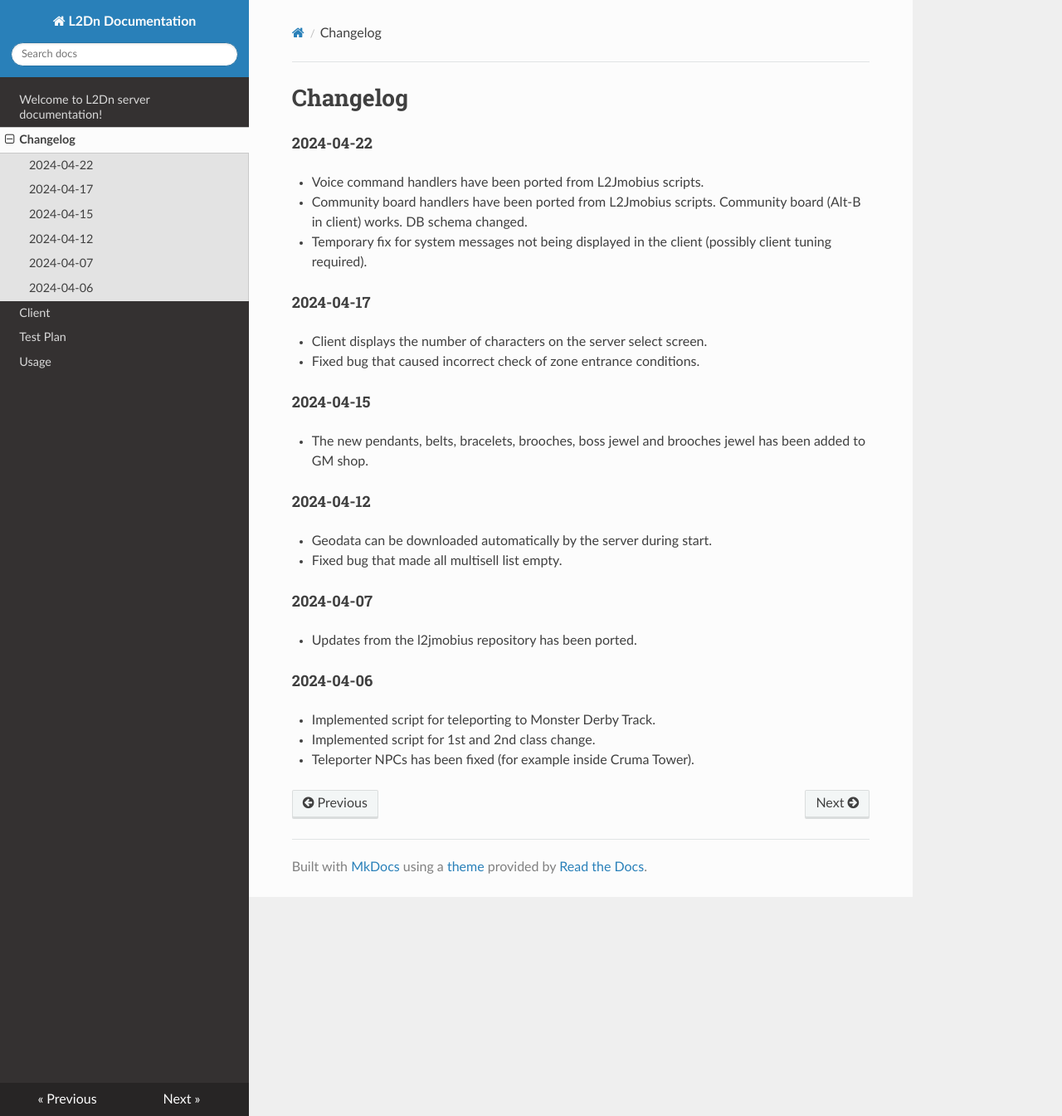
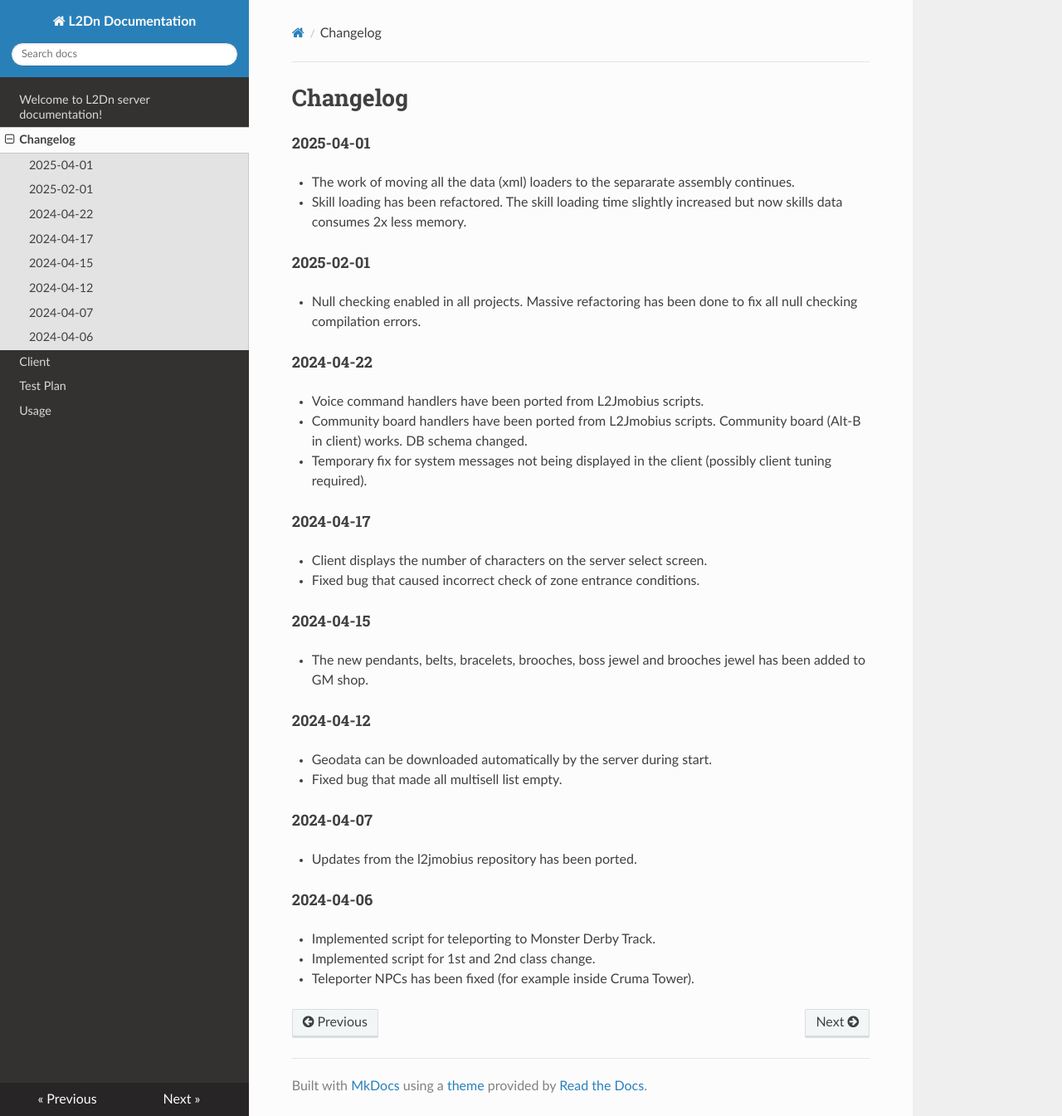
Before and after one commit to ax-grymyr/l2dn.readthedocs.io, an MkDocs documentation site: the page built from docs/Changelog.md, in a window 1280 px wide and 1345 px high. Shown: the whole window at 83% size. Built offline with MkDocs 1.6.1, drawn with Linux system fonts in a browser that asks for light colours; nearby versions of some CDN libraries.

Commit message:
Update changelog

```diff
--- a/docs/Changelog.md
+++ b/docs/Changelog.md
@@ -1,4 +1,11 @@
 # Changelog
+
+#### 2025-04-01
+- The work of moving all the data (xml) loaders to the separarate assembly continues.
+- Skill loading has been refactored. The skill loading time slightly increased but now skills data consumes 2x less memory.
+
+#### 2025-02-01
+- Null checking enabled in all projects. Massive refactoring has been done to fix all null checking compilation errors.
 
 #### 2024-04-22
 - Voice command handlers have been ported from L2Jmobius scripts.
```
